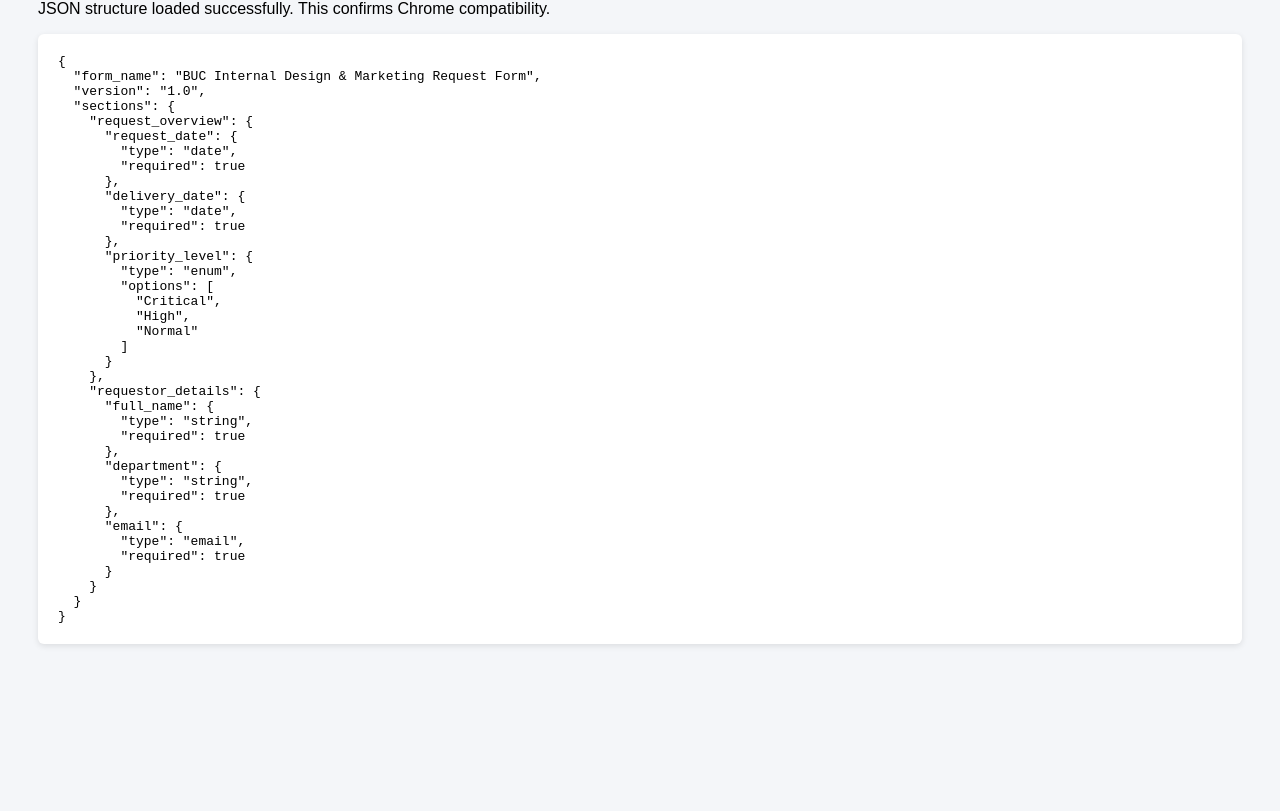
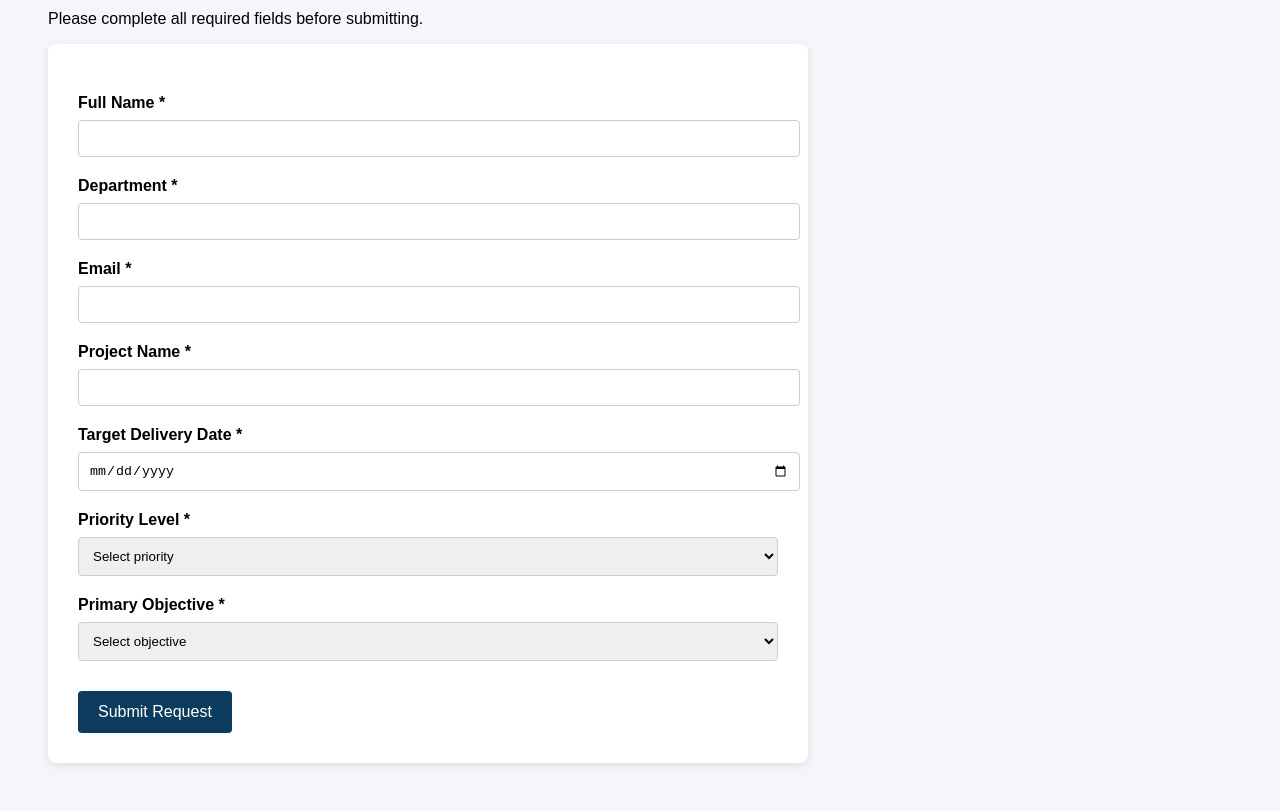
Before and after one commit to fazmimarkar/BUC, a plain HTML site: page index.html in a window 1280 px wide. Shown: the part 118-929 px from the top of the page. Before the commit the page ends 813 px from the top, so only its background shows below. Drawn offline with Linux system fonts and the light colour scheme.

Commit message:
index.html

```diff
--- a/index.html
+++ b/index.html
@@ -2,53 +2,100 @@
 <html lang="en">
 <head>
   <meta charset="UTF-8">
-  <title>BUC Design & Marketing Request – Preview</title>
+  <title>BUC Internal Design & Marketing Request</title>
   <style>
     body {
       font-family: Arial, sans-serif;
       background: #f4f6f9;
+      padding: 40px;
+    }
+    h1 {
+      color: #0b3c5d;
+    }
+    form {
+      background: #ffffff;
       padding: 30px;
+      border-radius: 8px;
+      max-width: 700px;
+      box-shadow: 0 2px 8px rgba(0,0,0,0.1);
     }
-    h1 { color: #0b3c5d; }
-    pre {
-      background: #fff;
-      padding: 20px;
-      border-radius: 6px;
-      box-shadow: 0 2px 6px rgba(0,0,0,0.1);
-      overflow-x: auto;
+    label {
+      font-weight: bold;
+      display: block;
+      margin-top: 20px;
+    }
+    input, select {
+      width: 100%;
+      padding: 10px;
+      margin-top: 8px;
+      border-radius: 4px;
+      border: 1px solid #ccc;
+    }
+    button {
+      margin-top: 30px;
+      background: #0b3c5d;
+      color: white;
+      padding: 12px 20px;
+      border: none;
+      border-radius: 4px;
+      font-size: 16px;
+      cursor: pointer;
+    }
+    button:hover {
+      background: #092f49;
     }
   </style>
 </head>
 <body>
 
 <h1>BUC Internal Design & Marketing Request</h1>
-<p>JSON structure loaded successfully. This confirms Chrome compatibility.</p>
+<p>Please complete all required fields before submitting.</p>
 
-<pre id="json"></pre>
+<form id="designForm">
+
+  <label>Full Name *</label>
+  <input type="text" required>
+
+  <label>Department *</label>
+  <input type="text" required>
+
+  <label>Email *</label>
+  <input type="email" required>
+
+  <label>Project Name *</label>
+  <input type="text" required>
+
+  <label>Target Delivery Date *</label>
+  <input type="date" required>
+
+  <label>Priority Level *</label>
+  <select required>
+    <option value="">Select priority</option>
+    <option>Critical</option>
+    <option>High</option>
+    <option>Normal</option>
+  </select>
+
+  <label>Primary Objective *</label>
+  <select required>
+    <option value="">Select objective</option>
+    <option>Lead Generation</option>
+    <option>Awareness</option>
+    <option>Event Registration</option>
+    <option>Student Engagement</option>
+    <option>Internal Communication</option>
+    <option>Brand Building</option>
+  </select>
+
+  <button type="submit">Submit Request</button>
+
+</form>
 
 <script>
-const formSchema = {
-  "form_name": "BUC Internal Design & Marketing Request Form",
-  "version": "1.0",
-  "sections": {
-    "request_overview": {
-      "request_date": { "type": "date", "required": true },
-      "delivery_date": { "type": "date", "required": true },
-      "priority_level": {
-        "type": "enum",
-        "options": ["Critical", "High", "Normal"]
-      }
-    },
-    "requestor_details": {
-      "full_name": { "type": "string", "required": true },
-      "department": { "type": "string", "required": true },
-      "email": { "type": "email", "required": true }
-    }
-  }
-};
-
-document.getElementById("json").textContent =
-  JSON.stringify(formSchema, null, 2);
+  document.getElementById("designForm").addEventListener("submit", function(e) {
+    e.preventDefault();
+    alert("Form submitted successfully (demo).");
+  });
 </script>
 
 </body>
```
